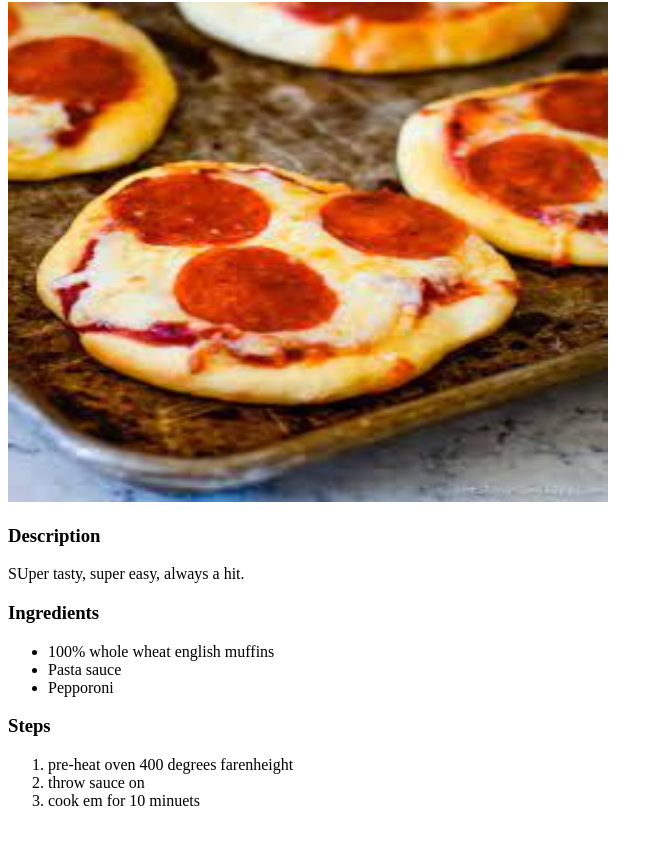
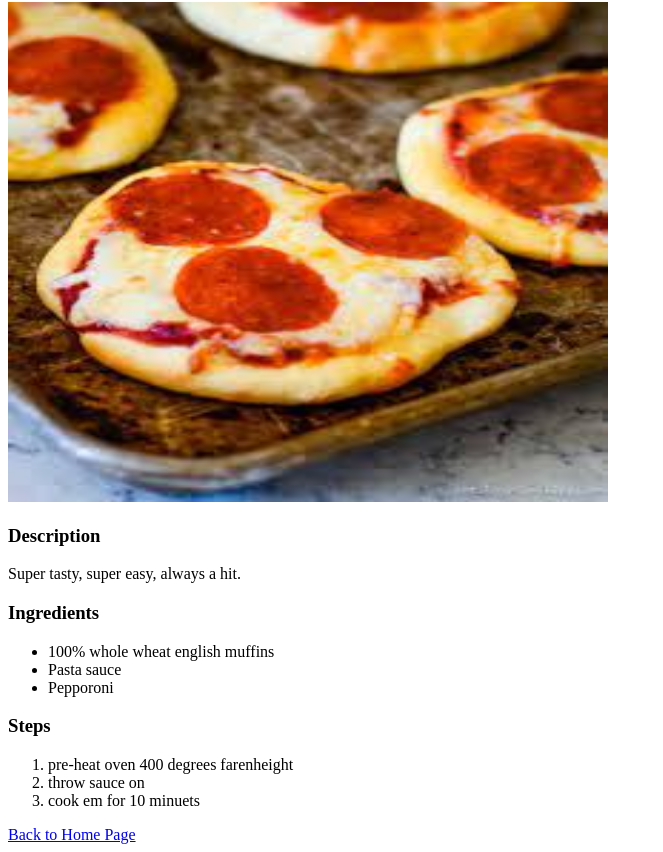
Before and after one commit to abiodunfreeman/odin-recipes, a plain HTML site: page recipes/mini_pizza.html in a window 1280 px wide. Shown: the part 78-930 px from the top of the page, without its empty margins (0-663 px from the left). Before the commit the page ends 904 px from the top, so only its background shows below. Drawn offline with Linux system fonts and the light colour scheme.

Commit message:
Added 'Back to Home Page' link

```diff
--- a/recipes/mini_pizza.html
+++ b/recipes/mini_pizza.html
@@ -10,7 +10,7 @@
     <h1>Mini Pizza</h1>
     <img src="images/mini_pizza.jpeg" width="600px" height="500px"/>
     <h3>Description</h3>
-        <p>SUper tasty, super easy, always a hit.</p>
+        <p>Super tasty, super easy, always a hit.</p>
     <h3>Ingredients</h3>
         <ul>
             <li>100% whole wheat english muffins</li>
@@ -24,5 +24,6 @@
             <li>cook em for 10 minuets</li>
 
         </ol>
+        <a href="../index.html">Back to Home Page</a>
 </body>
 </html>
```
Also changed, not shown: recipes/chicken_rice.html (+1 -0 lines), recipes/tamales.html (+1 -0 lines).
